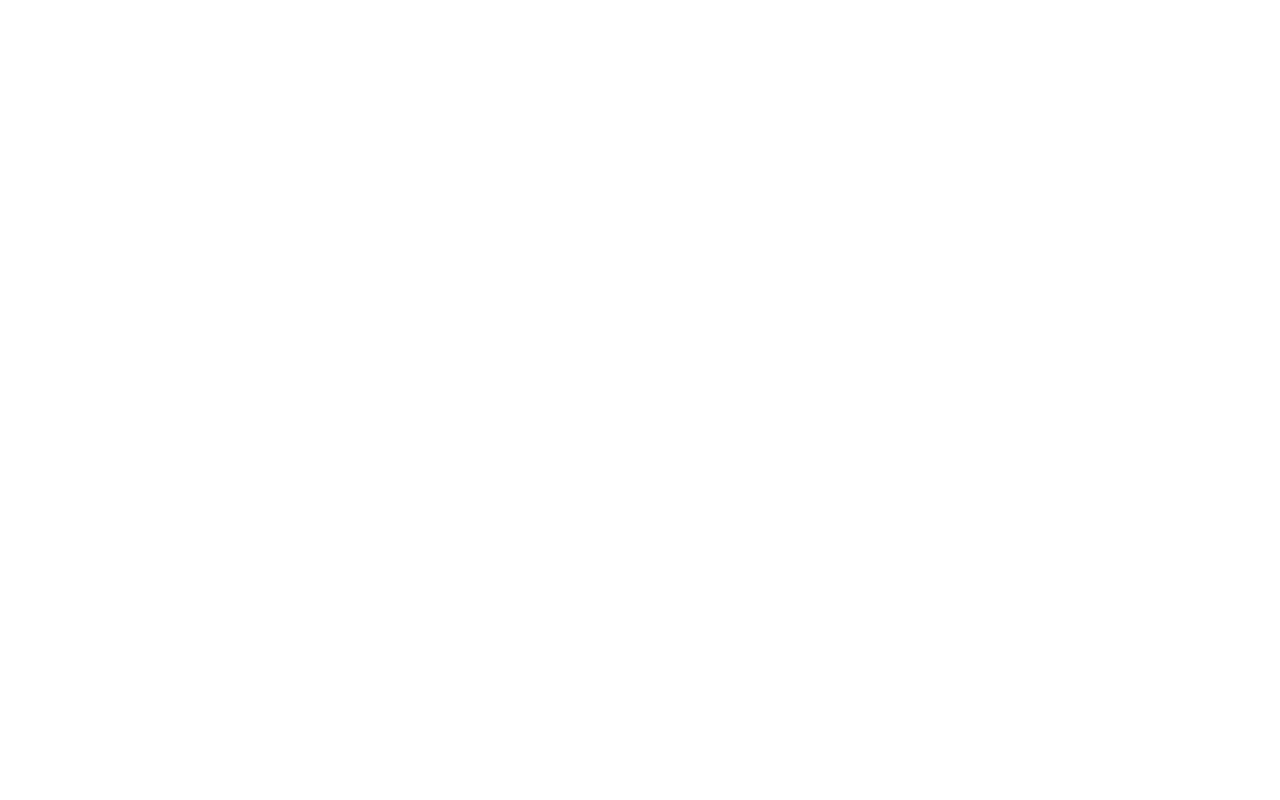
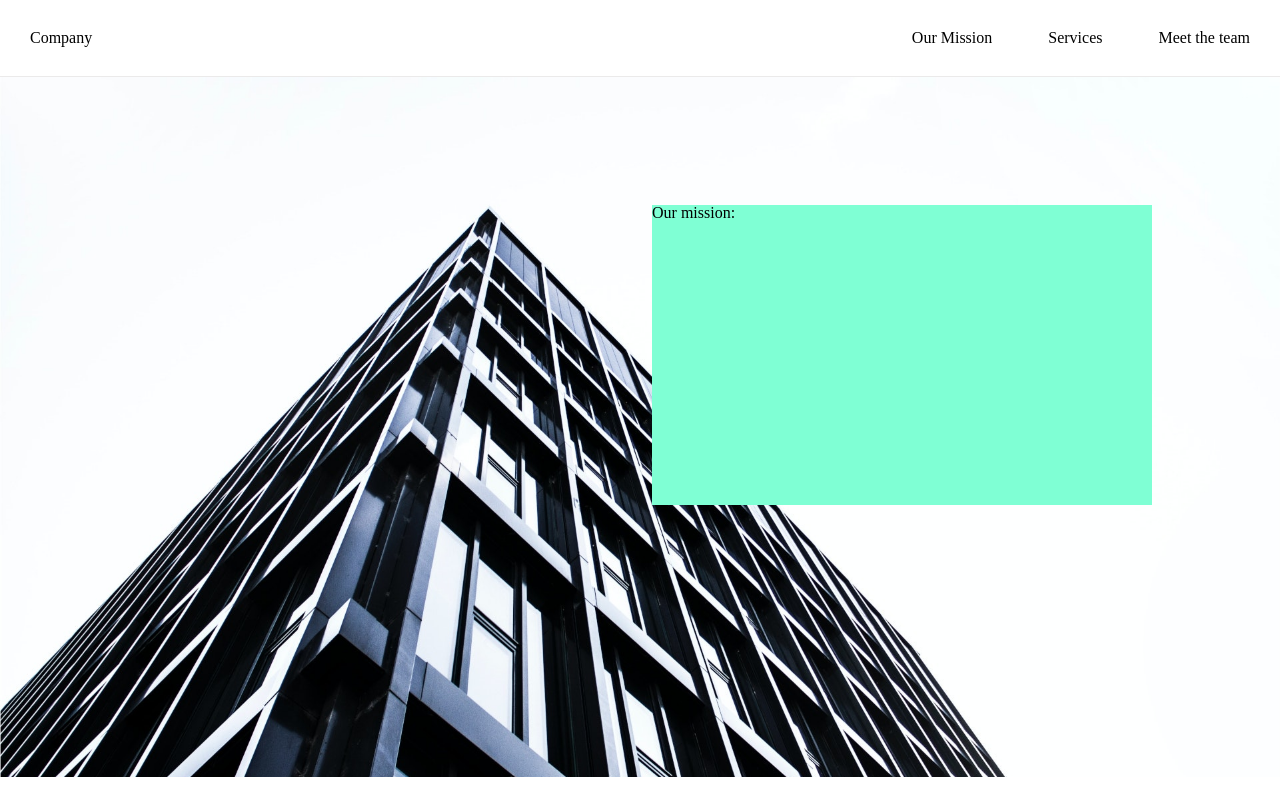
Before and after one commit to zomgnone/company-home, a plain HTML site: page index.html in a window 1280 px wide. Drawn offline with Linux system fonts and the light colour scheme.

Commit message:
Added header and hero sections

```diff
--- a/index.html
+++ b/index.html
@@ -10,6 +10,29 @@
   <title>Clown World Inc</title>
 </head>
 <body>
-
+  <header>
+    <div id="header-content">
+      <div id="logo">Company</div>
+      <nav id="nav-container">
+        <ul>
+          <li>
+           <a href="#">Our Mission</a>
+          </li>
+          <li><a href="#">Services</a></li>
+          <li><a href="#">Meet the team</a></li>
+        </ul>
+      </nav>
+    </div>
+  </header>
+  <main>
+    <section id="hero">
+      <div id="hero-content">Our mission:</div>
+    </section>
+    <section id="services"></section>
+    <section id="people"></section>
+  </main>
+  <footer>
+    <p>Copyright &copy; The Clown World</p>
+  </footer>
 </body>
 </html>
--- a/resources/css/style.css
+++ b/resources/css/style.css
@@ -0,0 +1,47 @@
+header {
+  position: fixed;
+  width: 100%;
+  background-color: white;
+  border-bottom: 1px solid #77757526;
+  z-index: 100;
+}
+
+#header-content {
+  display: flex;
+  align-items: center;
+  padding: 1.875rem;
+}
+
+#header-content #logo {
+  flex: 1 1 0%;
+}
+
+header nav ul {
+  display: flex;
+}
+
+nav li {
+  padding-left: 3.5rem;
+}
+
+ul {
+  list-style: none;
+}
+
+#hero {
+  position: relative;
+  top: 4.8125rem;
+  height: 43.75rem;
+  background-image: url('../images/hero_bg_scaled.jpg');
+  background-repeat: no-repeat;
+  background-size: cover;
+  background-position: 90% 35%;
+}
+
+#hero-content {
+  height: 18.75rem;
+  width: 31.25rem;
+  margin: 8rem 8rem 0 0;
+  background-color: aquamarine;
+  float: right;
+}
```
